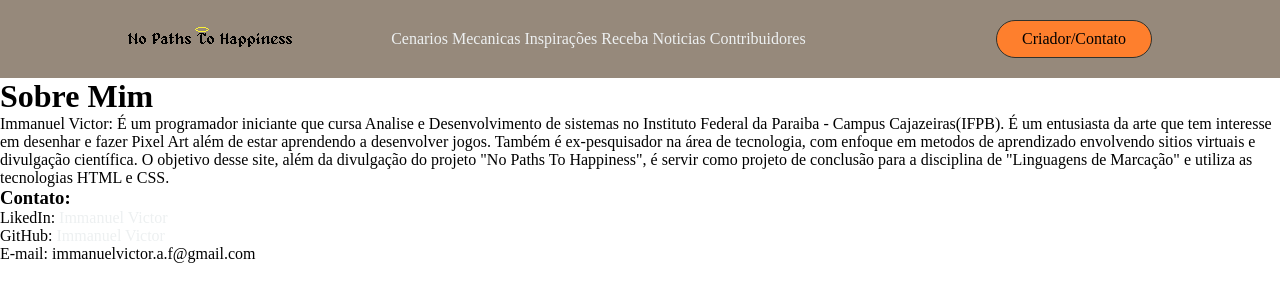
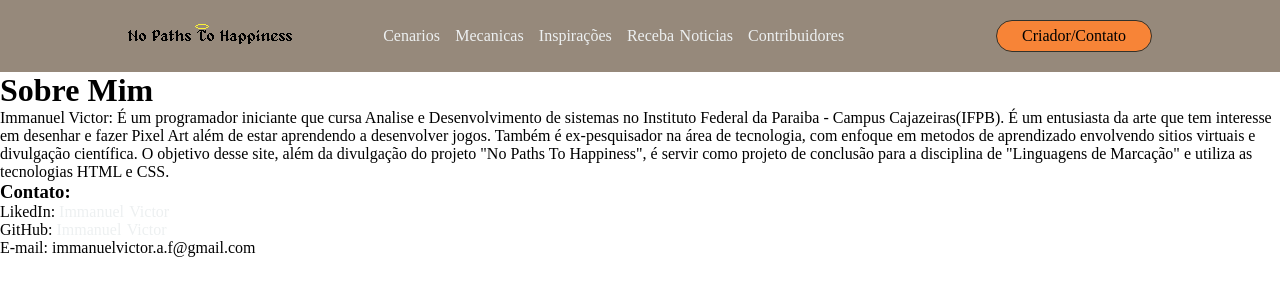
Before and after one commit to Immanuel-Victor/No_Paths_To_Happiness, a plain HTML site: page Arquivos/Criador/index.html in a window 1280 px wide. Drawn offline with Linux system fonts and the light colour scheme; a web font is replaced by a local one.

Commit message:
fix: Ajusta o espaçamento entre as letras da navbar e o tamanho do botao

```diff
--- a/Arquivos/NavPage/Navbar.css
+++ b/Arquivos/NavPage/Navbar.css
@@ -12,6 +12,7 @@ li, a{
     font-size:  16px;
     color: #edf0f1;
     text-decoration: none;
+    word-spacing: 0.1em;
 }
 
 header{
@@ -20,6 +21,7 @@ header{
     justify-content: space-between;
     align-items: center;
     padding: 20px 10%;
+    word-spacing: 0.7em;
 }
 
 .logo{
@@ -42,8 +44,8 @@ nav_links li a:hover {
 button{
     font-family: 'STIX Two Text', serif;
     font-size: 16px;
-    padding: 9px 25px;
-    background-color: rgba(254,127,45,1);
+    padding: 6px 25px;
+    background-color: rgb(247, 132, 55);
     border: 0.3px solid #32322C;
     border-radius: 50px;
     cursor: pointer;
@@ -51,5 +53,5 @@ button{
 }
 
 button:hover{
-    background-color: rgba(254,127,45,0.9);
+    background-color: rgba(254,127,45,0.7);
 }
```
